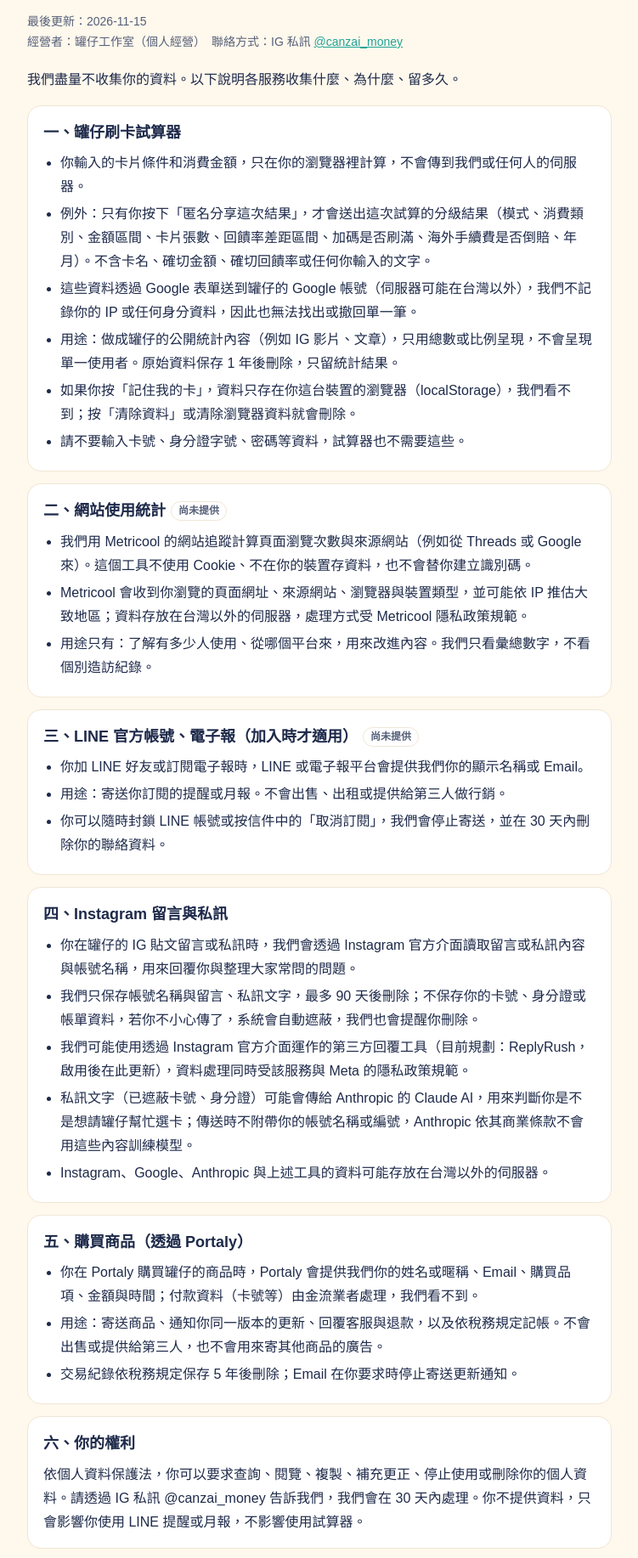
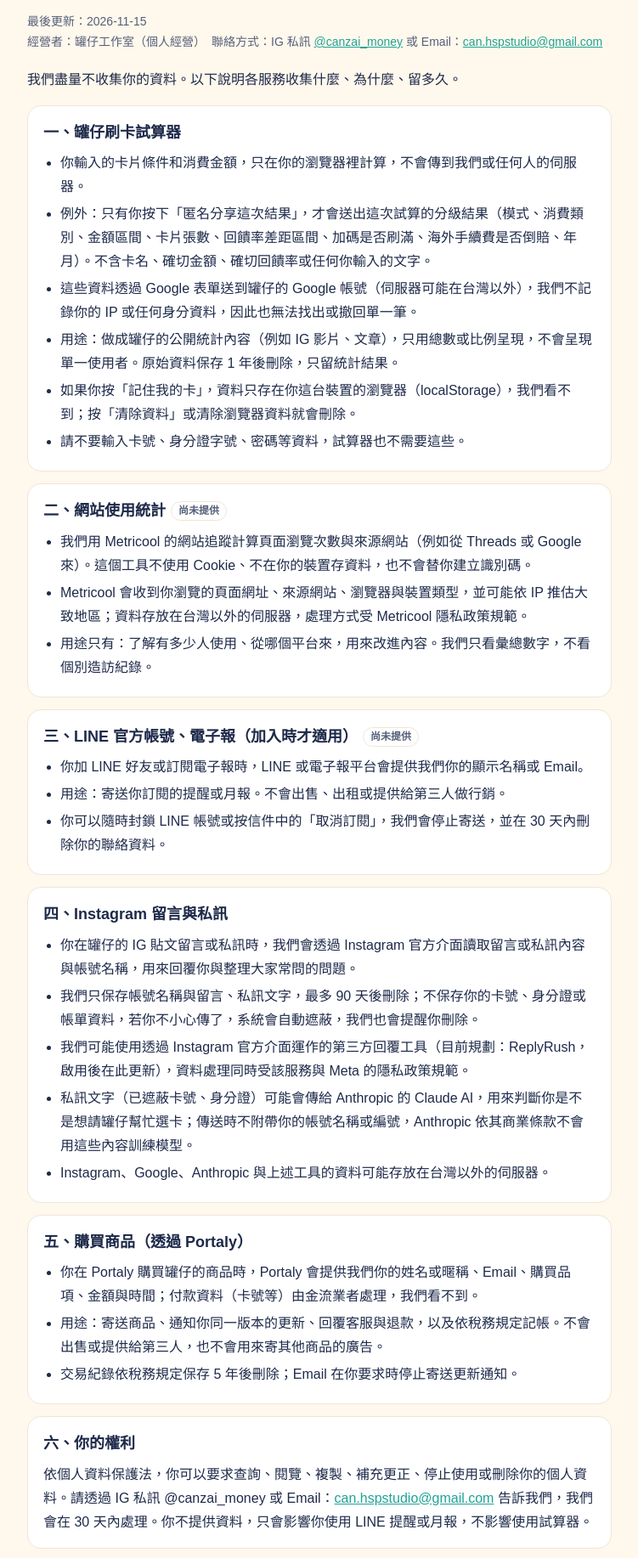
Before and after one commit to a0931771367-byte/canzai, a plain HTML site: page privacy.html in a window 1280 px wide. Shown: the part 63-1897 px from the top of the page at 85% size, without its empty margins (264-1015 px from the left). Drawn offline with Linux system fonts and the light colour scheme.

Commit message:
privacy.html、sheet.html 聯絡方式加上品牌信箱（罐子 11/15 同意公開） (#40)
Claude-Session: https://claude.ai/code/session_01FRVq7qUTvtDgTx5waqTJtY

Co-authored-by: Claude <noreply@anthropic.com>

```diff
--- a/privacy.html
+++ b/privacy.html
@@ -26,7 +26,7 @@ a{color:var(--link)}
 <body>
 <main>
 <h1>罐仔 隱私說明</h1>
-<p class="meta">最後更新：2026-11-15<br>經營者：罐仔工作室（個人經營）　聯絡方式：IG 私訊 <a href="https://www.instagram.com/canzai_money/" rel="noopener">@canzai_money</a></p>
+<p class="meta">最後更新：2026-11-15<br>經營者：罐仔工作室（個人經營）　聯絡方式：IG 私訊 <a href="https://www.instagram.com/canzai_money/" rel="noopener">@canzai_money</a> 或 Email：<a href="mailto:can.hspstudio@gmail.com">can.hspstudio@gmail.com</a></p>
 <p>我們盡量不收集你的資料。以下說明各服務收集什麼、為什麼、留多久。</p>
 
 <section>
@@ -81,7 +81,7 @@ a{color:var(--link)}
 
 <section>
 <h2>六、你的權利</h2>
-<p style="margin:0">依個人資料保護法，你可以要求查詢、閱覽、複製、補充更正、停止使用或刪除你的個人資料。請透過 IG 私訊 @canzai_money 告訴我們，我們會在 30 天內處理。你不提供資料，只會影響你使用 LINE 提醒或月報，不影響使用試算器。</p>
+<p style="margin:0">依個人資料保護法，你可以要求查詢、閱覽、複製、補充更正、停止使用或刪除你的個人資料。請透過 IG 私訊 @canzai_money 或 Email：<a href="mailto:can.hspstudio@gmail.com">can.hspstudio@gmail.com</a> 告訴我們，我們會在 30 天內處理。你不提供資料，只會影響你使用 LINE 提醒或月報，不影響使用試算器。</p>
 </section>
 
 <section>
```
Also changed, not shown: sheet.html (+1 -1 lines).
